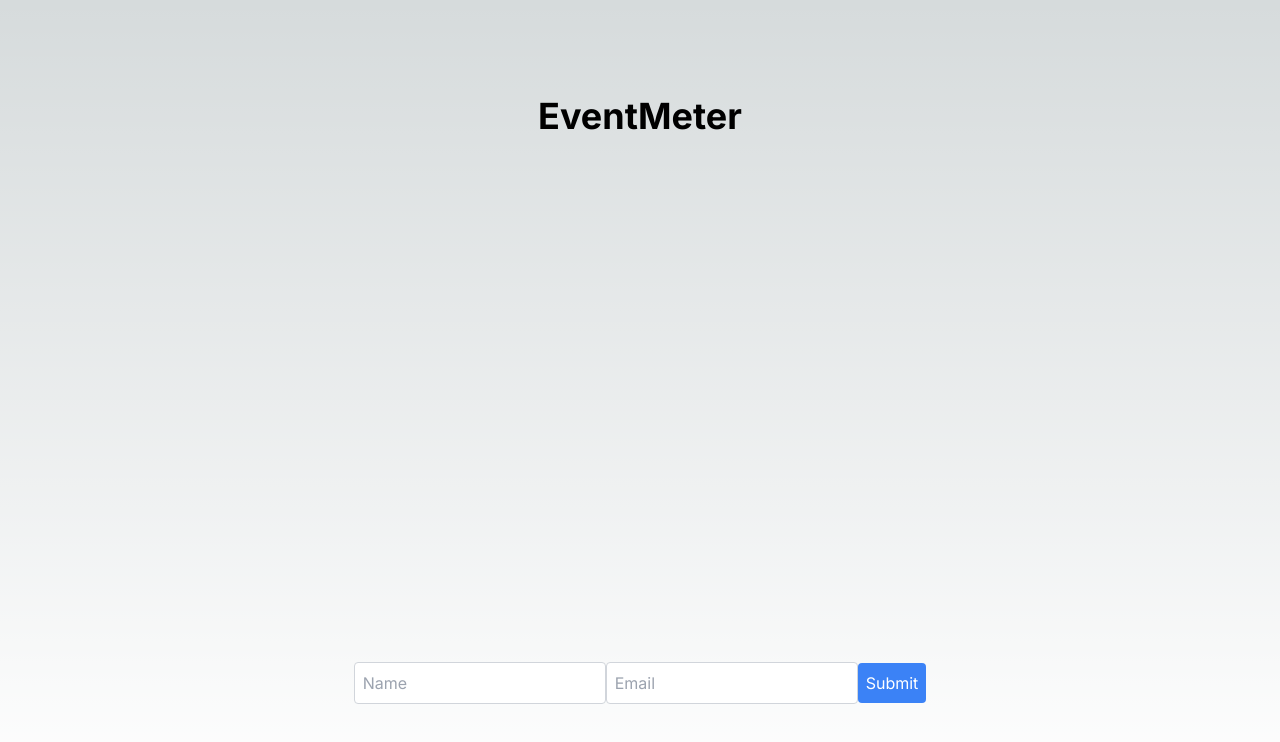
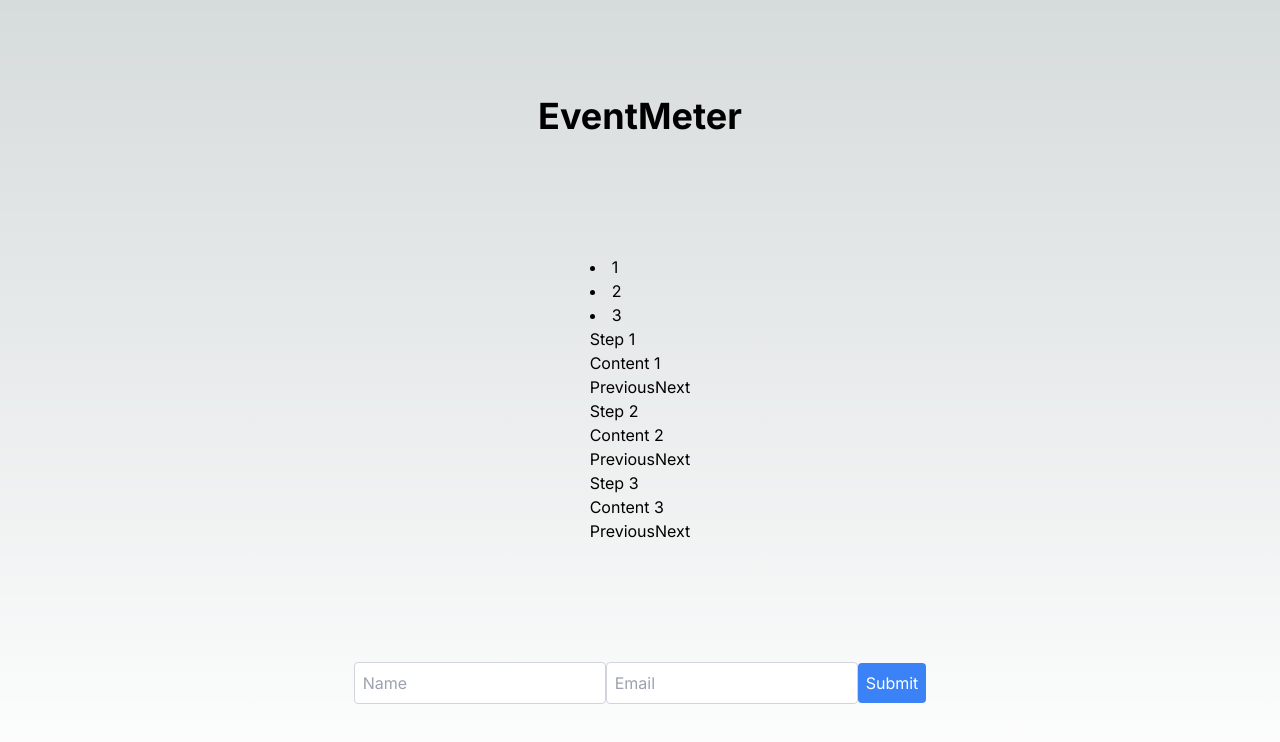
Before and after one commit to MartianGreed/event-meter, a Next.js app: page / in a window 1280 px wide. Shown: the top 742 px of the page. Built offline with nearby package versions, Linux system fonts and the light colour scheme.

Commit message:
feat: add step component

```diff
--- a/src/app/components/multi-step.tsx
+++ b/src/app/components/multi-step.tsx
@@ -34,7 +34,7 @@ export function MultiStep({ children, defaultStep = 1 }) {
       return <div className={idx + 1 === activeStep ? "active" : ""}>{React.cloneElement(child)}</div>
     }
     return React.cloneElement(child, {
-      className: `${undefined !== child.props.className ? child.props.className : ''}${idx + 1 === activeStep ? " active" : ""}`,
+      className: `${idx + 1 === activeStep ? "active" : ""}${undefined !== child.props.className ? ' ' + child.props.className : ''}`,
     })
   });
 
--- /dev/null
+++ b/src/app/components/step.tsx
@@ -0,0 +1,17 @@
+import { useMultistep } from "./multi-step";
+
+export function Step({ children, title, previousLabel = 'Previous', nextLabel = 'Next' }) {
+  const { previous, next } = useMultistep();
+  return (
+    <div>
+      <header>{title}</header>
+      <div>
+        {children}
+      </div>
+      <div>
+        <button onClick={() => previous()}>{previousLabel}</button>
+        <button onClick={() => next()}>{nextLabel}</button>
+      </div>
+    </div>
+  );
+}
--- a/src/app/page.tsx
+++ b/src/app/page.tsx
@@ -3,6 +3,8 @@
 import { SubmitHandler, useForm } from "react-hook-form"
 import { submitForm } from "./actions/submit-form";
 import { Inputs } from "../types/form";
+import { MultiStep } from "./components/multi-step";
+import { Step } from "./components/step";
 
 export default function Home() {
   const { register, handleSubmit } = useForm<Inputs>();
@@ -16,6 +18,11 @@ export default function Home() {
   return (
     <main className="flex min-h-screen flex-col items-center justify-between p-24">
       <h1 className="text-4xl font-bold">EventMeter</h1>
+      <MultiStep>
+        <Step title="Step 1">Content 1</Step>
+        <Step title="Step 2">Content 2</Step>
+        <Step title="Step 3">Content 3</Step>
+      </MultiStep>
       <form onSubmit={handleSubmit(onSubmit)}>
         <input {...register('name')} className="border border-gray-300 rounded p-2 text-black" placeholder="Name" />
         <input {...register('email')} className="border border-gray-300 rounded p-2 text-black" placeholder="Email" />
```
Also changed, not shown: 2 other files (tests, documents, lock files or other folders).
